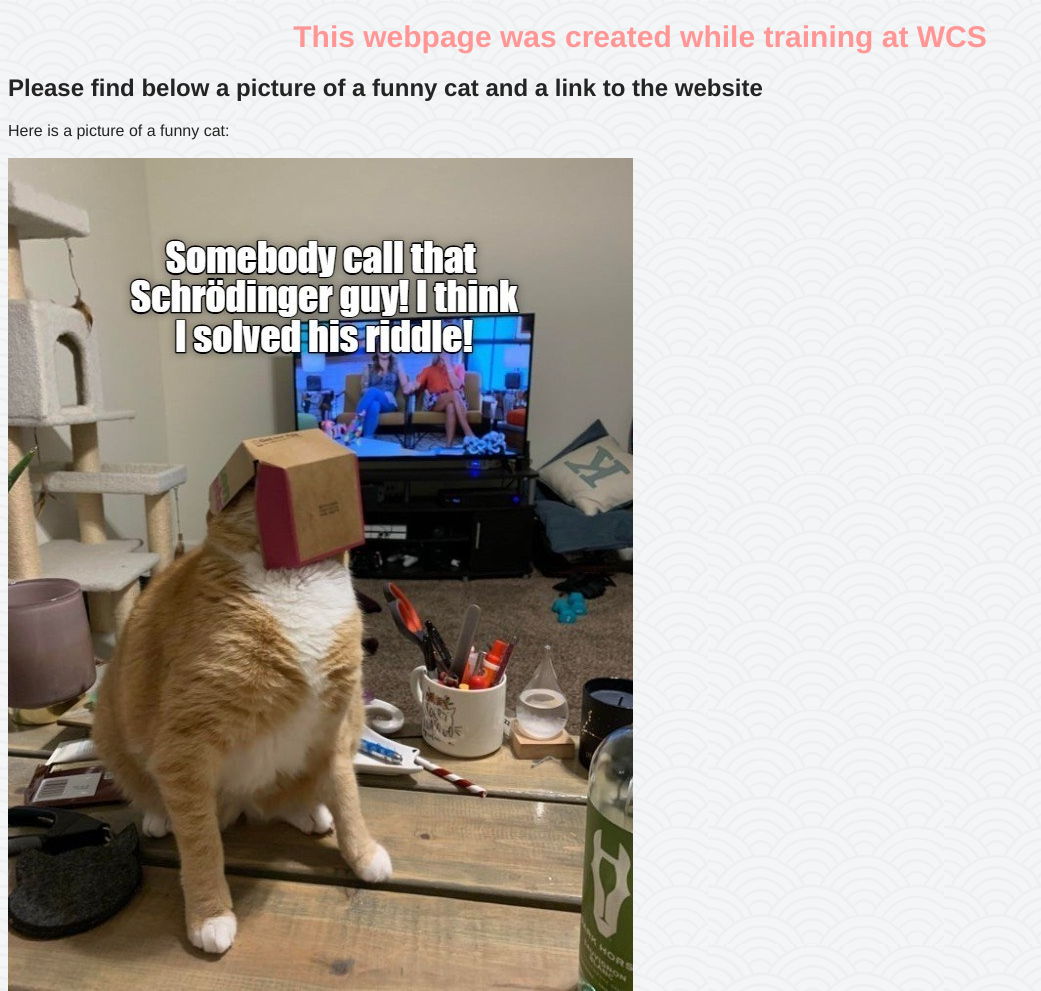
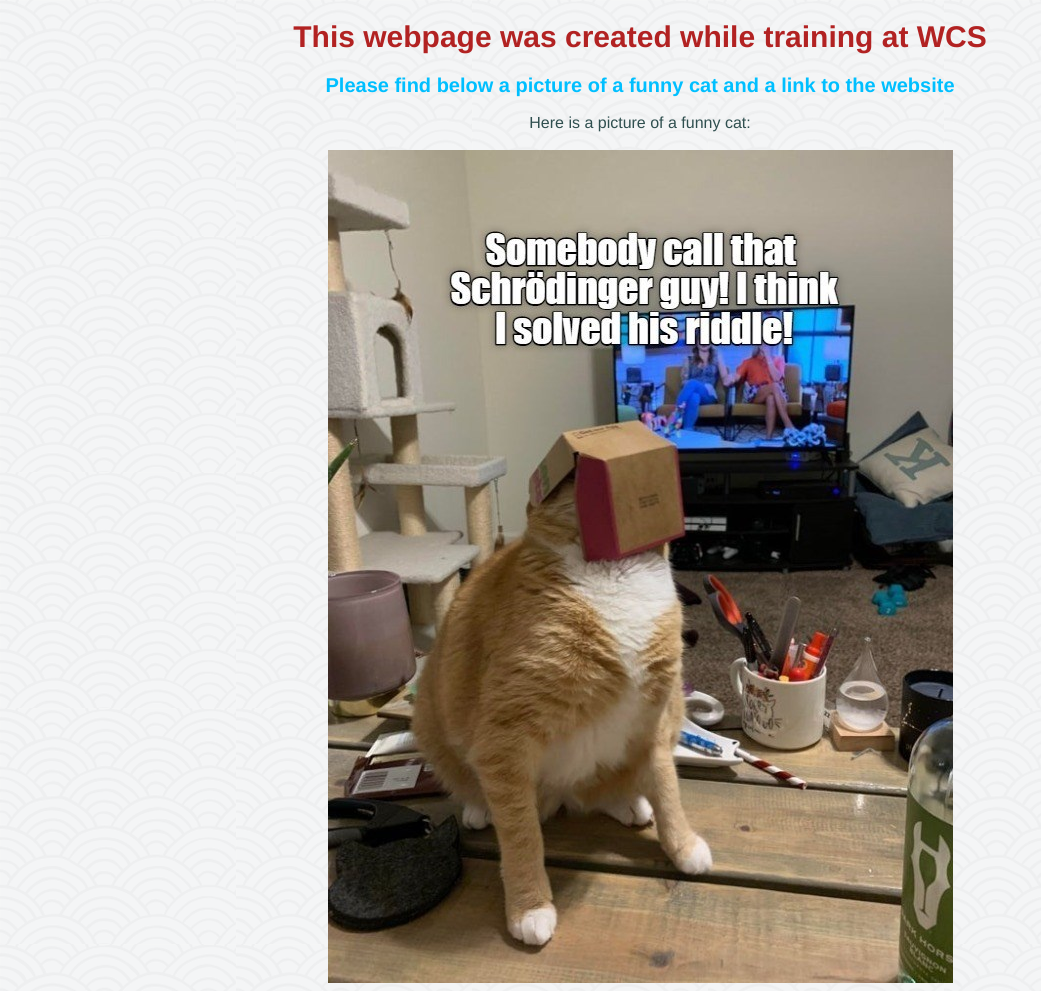
Before and after one commit to BenTapscott/WCS_html.github.io, a plain HTML site: page index.html in a window 1280 px wide. Shown: the top 991 px of the page, without its empty margins (0-1041 px from the left). Drawn offline with Linux system fonts and the light colour scheme.

Commit message:
Update style.css

```diff
--- a/style.css
+++ b/style.css
@@ -1,13 +1,23 @@
 h1{
-font-size: 30px;
-text-align: center;
-color: #FF9696
+    font-size: 30px;
+    font-family: Helvetica, sans-serif;
+    text-align: center;
+    color: #B22222
+    }
+
+h2{
+    font-size: 20px;
+    font-family: Helvetica, sans-serif;
+    text-align: center;
+    color: #00BFFF
 }
+
 
 body{
 
-font-size: 16px;
-font-family: Helvetica, sans-serif;
-color: #242424;
-background-image: url(images/background2.png);
+    font-size: 16px;
+    font-family: Helvetica, sans-serif;
+    text-align: center;
+    color: #2F4F4F;
+    background-image: url(images/background2.png);
 }
```
